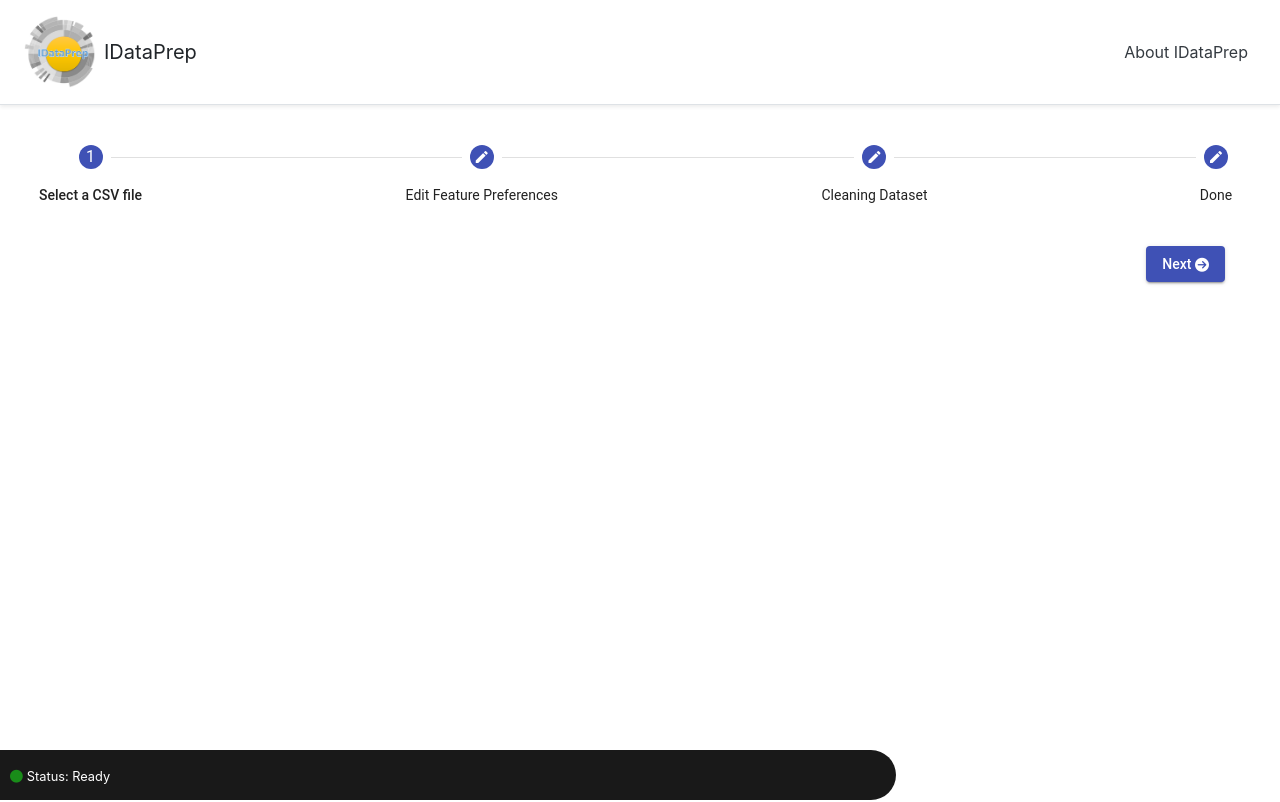
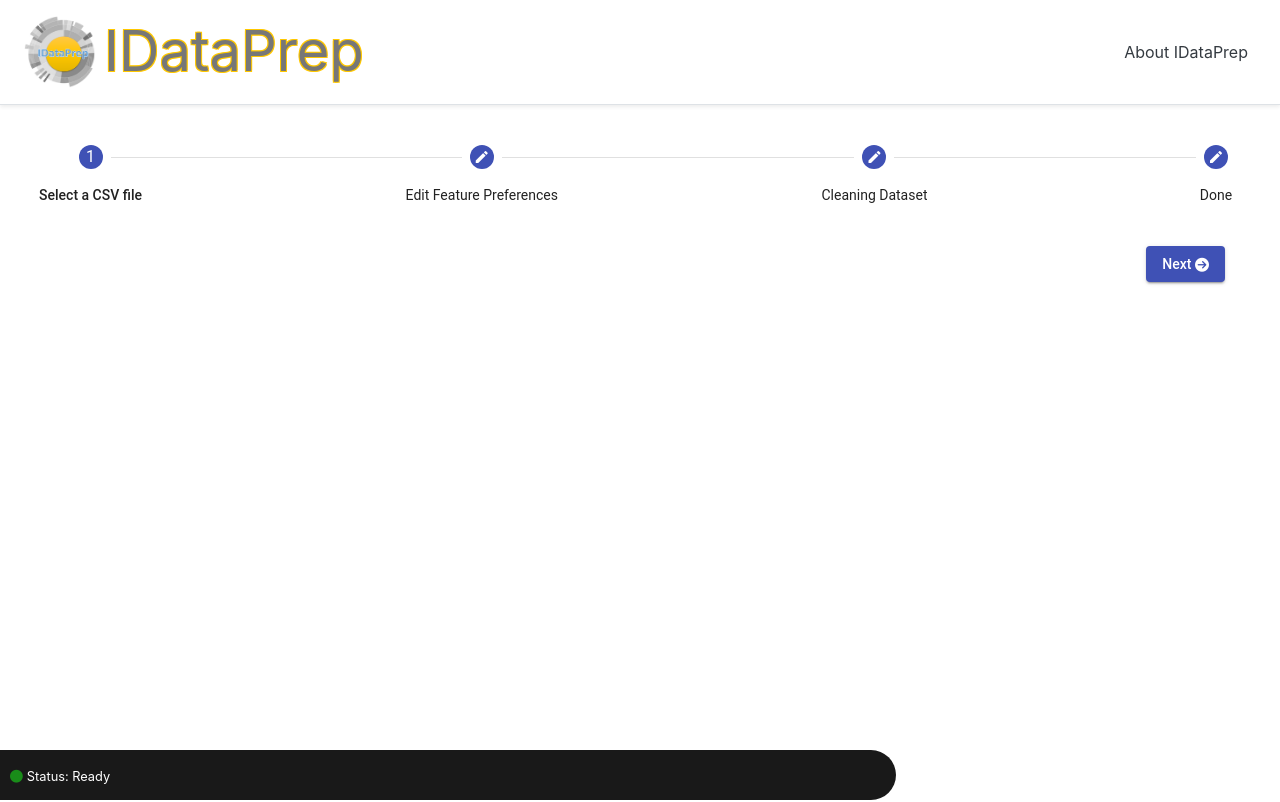
Before and after one commit to sudarshan19943/IDataPrep, an Angular app in the folder frontend/: page / in a window 1280 px wide. Built offline with nearby package versions, Linux system fonts and the light colour scheme.

Commit message:
[styling] - minor tweaks

```diff
--- a/frontend/src/app/header/header.component.html
+++ b/frontend/src/app/header/header.component.html
@@ -1,5 +1,5 @@
 <header class="d-flex flex-column flex-md-row align-items-center p-3 px-md-4 mb-3 bg-white border-bottom shadow-sm">
   <img class="mr-2" src="../../assets/logo.png" alt="" width="72" height="72">
-  <h5 class="my-0 mr-md-auto font-weight-normal">{{ title }}</h5>
+  <h5 class="my-0 mr-md-auto display-4 font-weight-normal title">{{ title }}</h5>
   <a class="p-2 text-dark" href="#">About {{ title }}</a>
 </header>
--- a/frontend/src/app/header/header.component.scss
+++ b/frontend/src/app/header/header.component.scss
@@ -1,3 +1,12 @@
 :host {
   flex-shrink: 0;
 }
+
+.title {
+  color: #777;
+  text-shadow:
+    -1px -1px 0 rgb(255, 200, 0),
+     1px -1px 0 rgb(255, 200, 0),
+    -1px  1px 0 rgb(255, 200, 0),
+     1px  1px 0 rgb(255, 200, 0);
+}
--- a/frontend/src/styles.scss
+++ b/frontend/src/styles.scss
@@ -1,2 +1,6 @@
 /* You can add global styles to this file, and also import other style files */
 @import "~@angular/material/prebuilt-themes/indigo-pink.css";
+
+.large {
+  font-size: 1.2em !important;
+}
```
